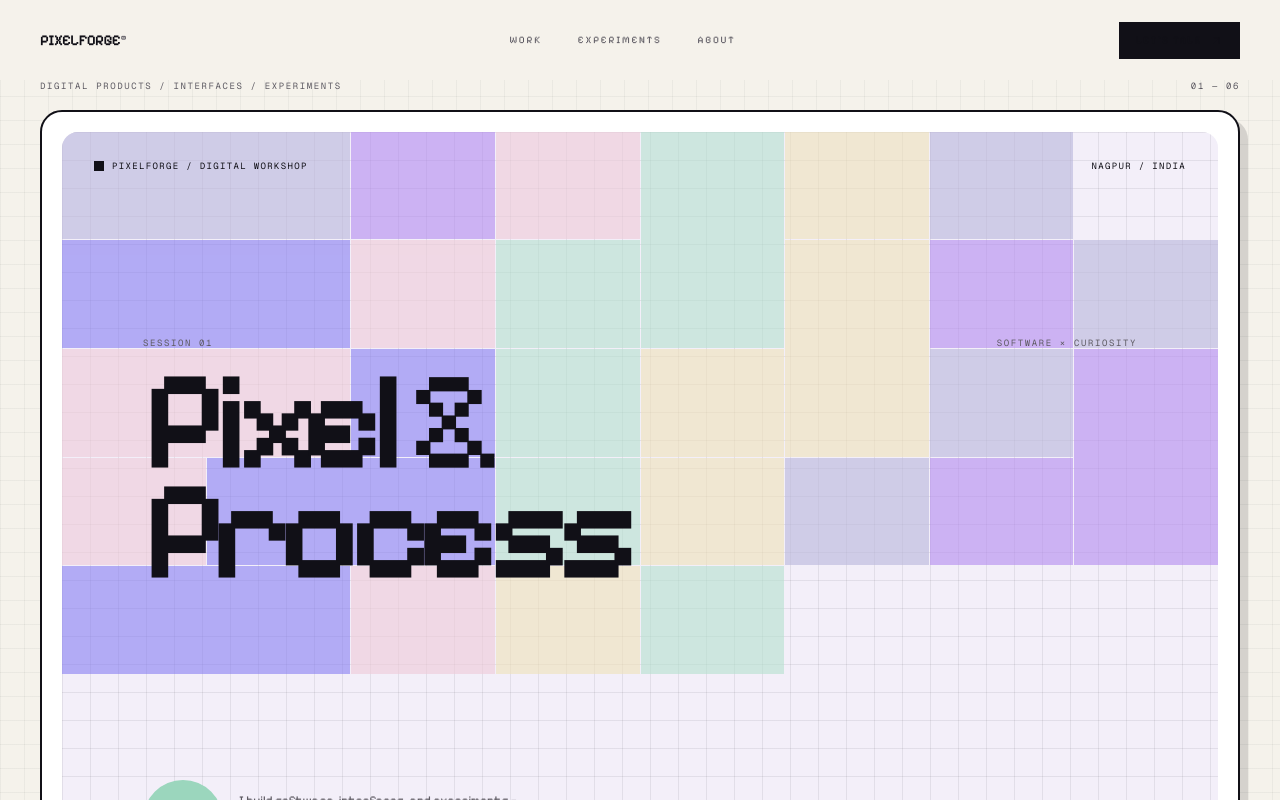
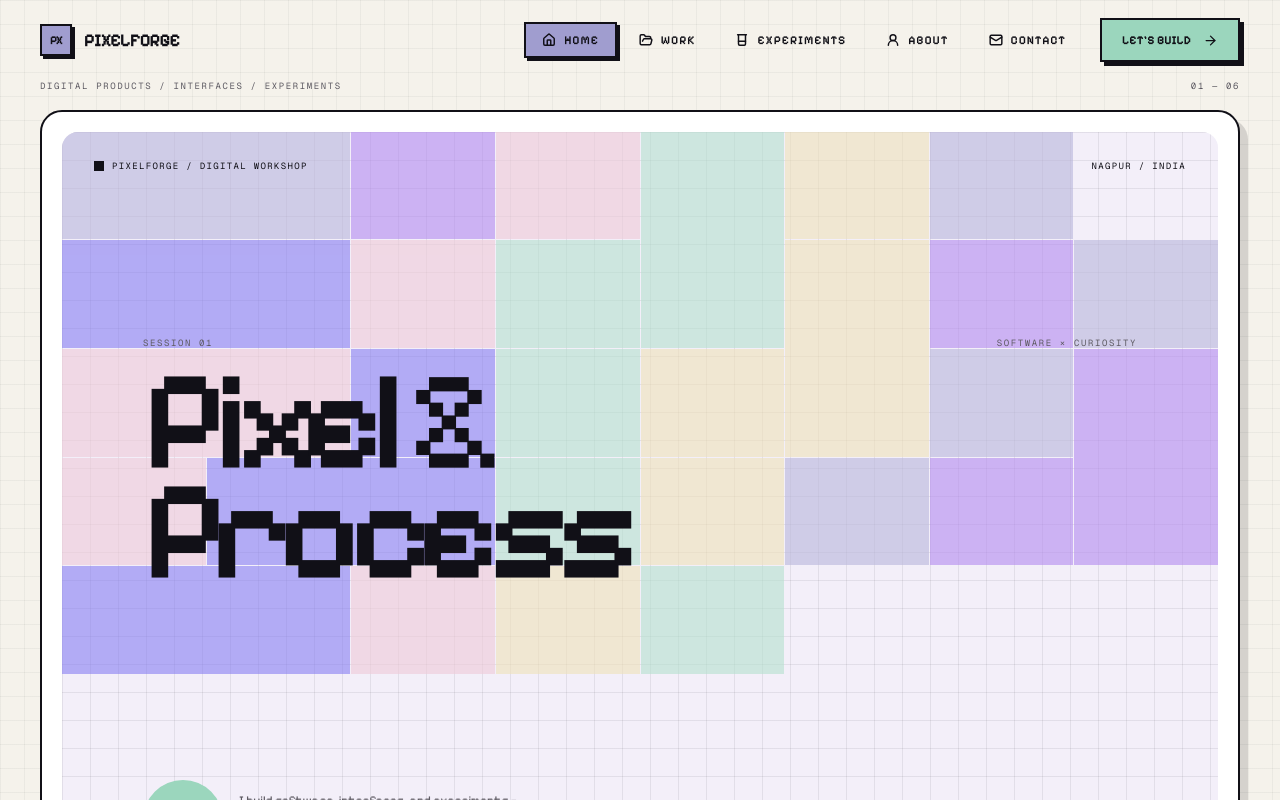
Before and after one commit to inputtext/pixelforge-portfolio, a Next.js app: page / in a window 1280 px wide. Shown: the top 800 px of the page. Built offline with nearby package versions, Linux system fonts and the light colour scheme.

Commit message:
make PixelForge fully pixelated

```diff
--- a/components/Navbar.tsx
+++ b/components/Navbar.tsx
@@ -1,24 +1,36 @@
-import { ArrowUpRight } from "lucide-react";
+import { ArrowRight, Mail, UserRound, Beaker, FolderOpen, House } from "lucide-react";
+
+const links = [
+  { label: "Home", href: "#top", icon: House },
+  { label: "Work", href: "#work", icon: FolderOpen },
+  { label: "Experiments", href: "#experiments", icon: Beaker },
+  { label: "About", href: "#about", icon: UserRound },
+  { label: "Contact", href: "#contact", icon: Mail },
+];
 
 export default function Navbar() {
   return (
-    <header className="relative z-50 bg-background">
-      <nav className="mx-auto flex h-20 max-w-[1480px] items-center justify-between px-5 md:px-10">
-        <a href="#top" className="text-[15px] font-semibold tracking-[-0.04em]">
-          PIXELFORGE<span className="text-muted">®</span>
+    <header className="relative z-50">
+      <nav className="mx-auto flex min-h-20 max-w-[1480px] items-center gap-4 px-5 py-4 md:px-10">
+        <a href="#top" className="mr-auto flex items-center gap-3 text-lg font-bold tracking-[-0.05em]">
+          <span className="grid h-8 w-8 place-items-center border-2 border-foreground bg-lavender text-xs shadow-[3px_3px_0_#111017]">PX</span>
+          PIXELFORGE
         </a>
 
-        <div className="hidden items-center gap-9 text-[10px] uppercase tracking-[0.18em] text-muted md:flex">
-          <a href="#work" className="hover:text-foreground">Work</a>
-          <a href="#experiments" className="hover:text-foreground">Experiments</a>
-          <a href="#about" className="hover:text-foreground">About</a>
+        <div className="hidden items-center gap-1 md:flex">
+          {links.map((item, index) => {
+            const Icon = item.icon;
+            return (
+              <a key={item.label} href={item.href} className={`flex items-center gap-2 border-2 px-4 py-2 text-xs font-semibold uppercase tracking-[0.08em] transition-all hover:border-foreground hover:bg-lavender hover:shadow-[3px_3px_0_#111017] ${index === 0 ? "border-foreground bg-lavender shadow-[3px_3px_0_#111017]" : "border-transparent"}`}>
+                <Icon size={14} strokeWidth={2.5} />
+                {item.label}
+              </a>
+            );
+          })}
         </div>
 
-        <a
-          href="#contact"
-          className="inline-flex items-center gap-2 border border-foreground bg-foreground px-4 py-2.5 text-[10px] font-semibold uppercase tracking-[0.14em] text-white transition-transform hover:-translate-y-0.5"
-        >
-          Let&apos;s talk <ArrowUpRight size={13} strokeWidth={1.6} />
+        <a href="#contact" className="pixel-button hidden items-center gap-3 bg-green px-5 py-3 text-xs font-bold uppercase md:inline-flex">
+          Let&apos;s build <ArrowRight size={15} />
         </a>
       </nav>
     </header>
```
